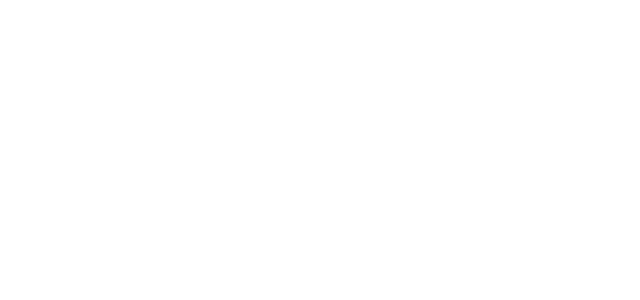
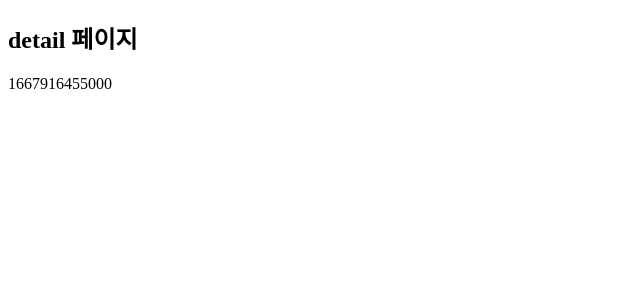
Before and after one commit to mim-mel/Redux-practice, a React (Create React App) app: page /1667916455000 in a window 1280 px wide. Before the commit this address had no page. Shown: the top 300 px of the page, without its empty margins (0-640 px from the left). Built offline with nearby package versions, Linux system fonts and the light colour scheme.

Commit message:
feat: useParams를 활용해 detail페이지 생성

```diff
--- a/src/components/App.js
+++ b/src/components/App.js
@@ -8,7 +8,7 @@
     <BrowserRouter>
       <Routes>
         <Route path='/' element={<Home />} />
-        <Route path='/detail' element={<Detail />} />
+        <Route path='/:id' element={<Detail />} />
       </Routes>
     </BrowserRouter>
   );
--- a/src/components/ToDo.js
+++ b/src/components/ToDo.js
@@ -1,11 +1,14 @@
 import { connect } from 'react-redux';
 import { actionCreators } from '../store';
+import { Link } from 'react-router-dom';
 
 const ToDo = ({ text, id, onBtnClick }) => {
   return (
     <li>
-      {text}
-      <button onClick={onBtnClick}>delete</button>
+      <Link to={`/${id}`}>
+        {text}
+        <button onClick={onBtnClick}>delete</button>
+      </Link>
     </li>
   );
 };
--- a/src/routes/Detail.js
+++ b/src/routes/Detail.js
@@ -1,7 +1,12 @@
+import { useParams } from 'react-router-dom';
+
 const Detail = () => {
+  const id = useParams().id;
+
   return (
     <div>
       <h2>detail 페이지</h2>
+      <div>{id}</div>
     </div>
   );
 };
```
